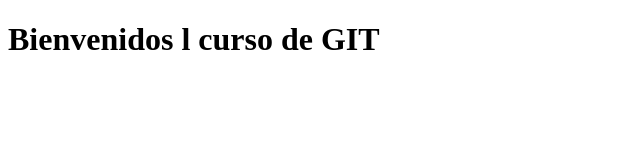
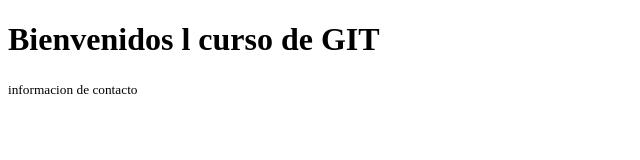
Before and after one commit to luisPerezDev/escuelaITProyeto, a plain HTML site: page index.html in a window 1280 px wide. Shown: the whole page, without its empty margins (0-640 px from the left). Drawn offline with Linux system fonts and the light colour scheme.

Commit message:
se agrego la seccion footer

```diff
--- a/index.html
+++ b/index.html
@@ -6,5 +6,8 @@
 	</head>
 	<body>
 		<h1>Bienvenidos l curso de GIT</h1>
+		<footer>
+			<small>informacion de contacto</small>
+		</footer>
 	</body>
 </html>
```
